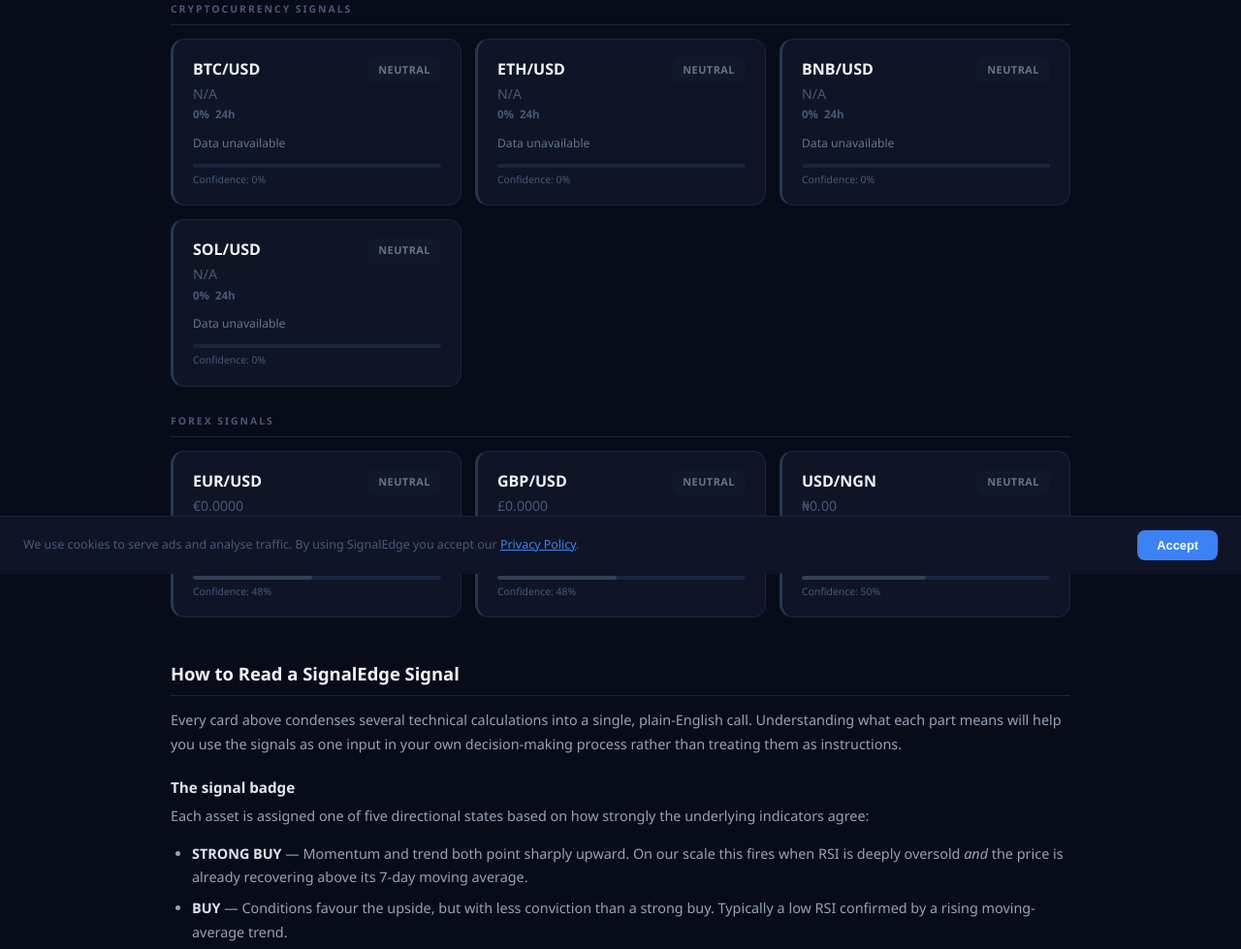
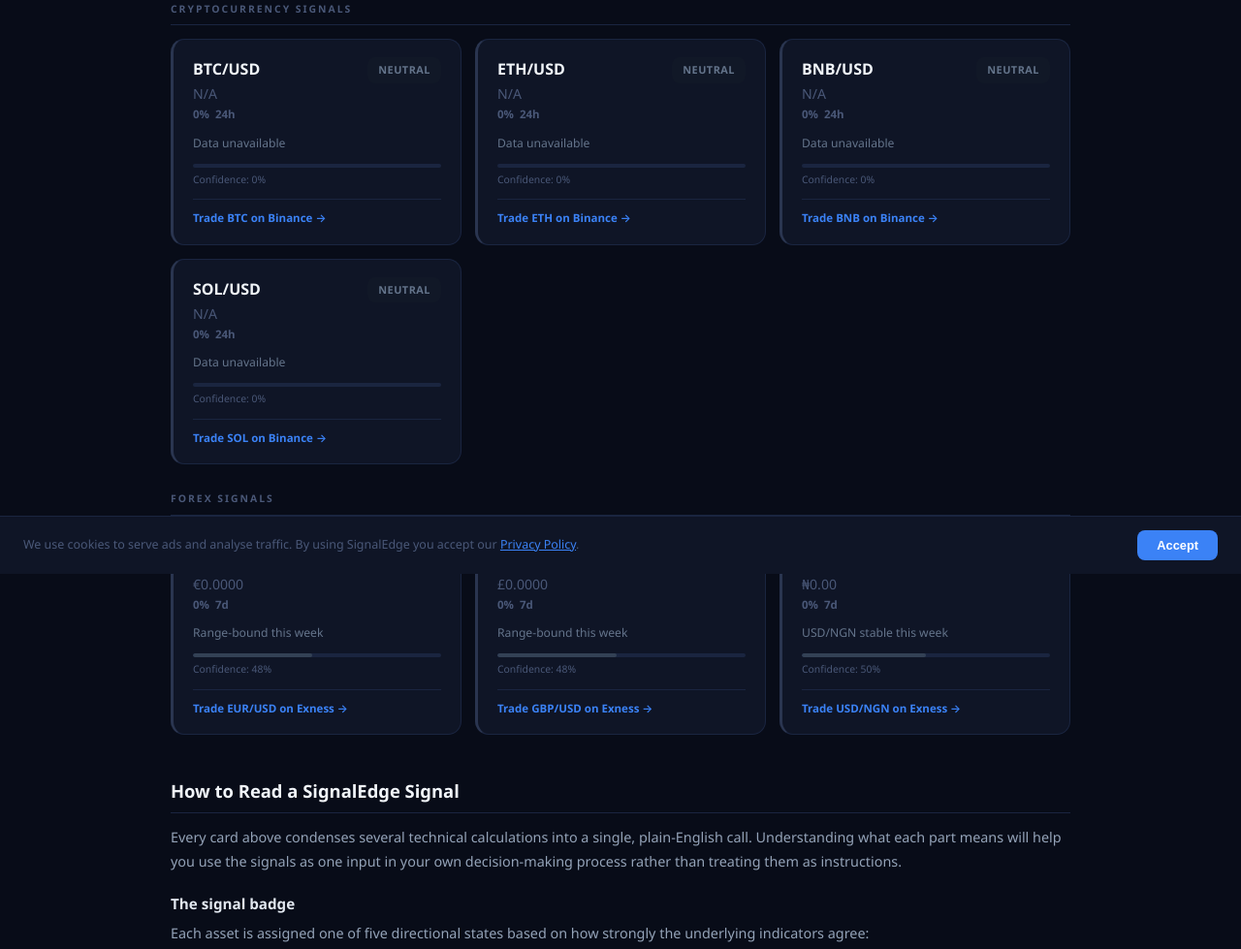
Before and after one commit to Og5legite20/signaledge, a Flask app: page / in a window 1280 px wide. Shown: the part 208-1187 px from the top of the page at 97% size. Run offline with Flask 3, Linux system fonts and the light colour scheme.

Commit message:
Make signal cards clickable — crypto to Binance, forex to Exness

```diff
--- a/templates/index.html
+++ b/templates/index.html
@@ -125,12 +125,15 @@
         }
 
         .card {
+            display: block;
             background: var(--surface);
             border: 1px solid var(--border);
             border-radius: 14px;
             padding: 18px 20px;
             transition: transform 0.15s, border-color 0.15s;
-            cursor: default;
+            cursor: pointer;
+            text-decoration: none;
+            color: inherit;
         }
         .card:hover {
             transform: translateY(-3px);
@@ -202,6 +205,14 @@
             font-size: 0.65rem;
             color: var(--muted);
             margin-top: 5px;
+        }
+        .trade-cta {
+            margin-top: 12px;
+            padding-top: 10px;
+            border-top: 1px solid var(--border);
+            font-size: 0.72rem;
+            font-weight: 600;
+            color: var(--accent);
         }
 
         /* ── Homepage Content ── */
@@ -340,7 +351,7 @@
     <div class="section-label">Cryptocurrency Signals</div>
     <div class="grid">
         {% for pair, d in crypto.items() %}
-        <div class="card {{ d.color }}">
+        <a class="card {{ d.color }}" href="https://www.binance.com/en/trade/{{ pair.split('/')[0] }}_USDT" target="_blank" rel="noopener">
             <div class="card-header">
                 <div>
                     <div class="pair">{{ pair }}</div>
@@ -356,7 +367,8 @@
                 <div class="bar-fill {{ d.color }}" style="width: {{ d.confidence }}%"></div>
             </div>
             <div class="bar-label">Confidence: {{ d.confidence }}%</div>
-        </div>
+            <div class="trade-cta">Trade {{ pair.split('/')[0] }} on Binance &rarr;</div>
+        </a>
         {% endfor %}
     </div>
 
@@ -364,7 +376,7 @@
     <div class="section-label">Forex Signals</div>
     <div class="grid">
         {% for pair, d in forex.items() %}
-        <div class="card {{ d.color }}">
+        <a class="card {{ d.color }}" href="https://www.exness.com" target="_blank" rel="noopener">
             <div class="card-header">
                 <div>
                     <div class="pair">{{ pair }}</div>
@@ -380,7 +392,8 @@
                 <div class="bar-fill {{ d.color }}" style="width: {{ d.confidence }}%"></div>
             </div>
             <div class="bar-label">Confidence: {{ d.confidence }}%</div>
-        </div>
+            <div class="trade-cta">Trade {{ pair }} on Exness &rarr;</div>
+        </a>
         {% endfor %}
     </div>
 
```
